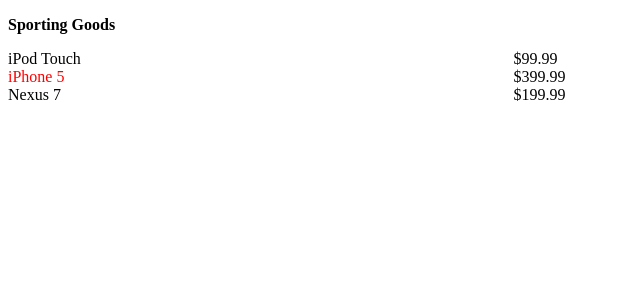
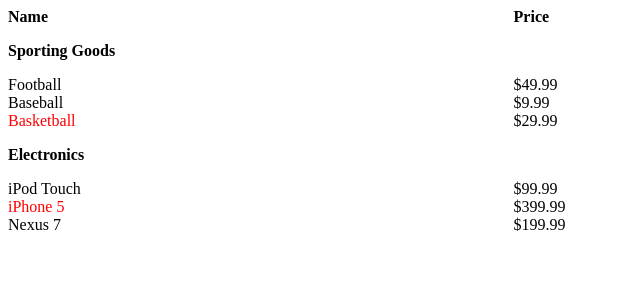
Before and after one commit to MinnieMinwoo/React_Study_searchable-product, a React (Create React App) app: page / in a window 1280 px wide. Shown: the top 300 px of the page, without its empty margins (0-640 px from the left). Built offline with nearby package versions, Linux system fonts and the light colour scheme.

Commit message:
add ProductTable

```diff
--- a/src/App.js
+++ b/src/App.js
@@ -1,7 +1,24 @@
-import ProductCategoryRow from "./components/ProductTable/ProductCategoryRow.js";
+import ProductTable from "./components/ProductTable/ProductTable.js";
 
-function App() {
 let json = [
+    {
+        category: "Sporting Goods",
+        price: "$49.99",
+        stocked: true,
+        name: "Football",
+    },
+    {
+        category: "Sporting Goods",
+        price: "$9.99",
+        stocked: true,
+        name: "Baseball",
+    },
+    {
+        category: "Sporting Goods",
+        price: "$29.99",
+        stocked: false,
+        name: "Basketball",
+    },
     {
         category: "Electronics",
         price: "$99.99",
@@ -21,9 +38,11 @@
         name: "Nexus 7",
     },
 ];
+
+function App() {
     return (
         <div className="App">
-            <ProductCategoryRow data={json} />
+            <ProductTable json={json} />
         </div>
     );
 }
--- a/src/components/ProductTable/ProductCategoryRow.js
+++ b/src/components/ProductTable/ProductCategoryRow.js
@@ -3,13 +3,12 @@
 import PropTypes from "prop-types";
 
 function ProductCategoryRow({ data }) {
-    console.log(data);
     return (
         <div>
-            <p className={styles.title}>Sporting Goods</p>
+            <p className={styles.title}>{data[0].category}</p>
             {data.map((product) => (
                 <ProductRow
-                    id={product.name}
+                    key={product.name}
                     name={product.name}
                     price={product.price}
                     stocked={product.stocked}
--- a/src/components/ProductTable/ProductRow.js
+++ b/src/components/ProductTable/ProductRow.js
@@ -17,7 +17,7 @@
 ProductRow.propTypes = {
     name: PropTypes.string.isRequired,
     stocked: PropTypes.bool.isRequired,
-    price: PropTypes.number.isRequired,
+    price: PropTypes.string.isRequired,
 };
 
 export default ProductRow;
--- a/src/components/ProductTable/ProductTable.js
+++ b/src/components/ProductTable/ProductTable.js
@@ -0,0 +1,22 @@
+import ProductCategoryRow from "./ProductCategoryRow.js";
+import jsonSort from "../../jsonSort.js";
+import styles from "./ProductTable.module.css";
+
+function ProductTable({ json }) {
+    const jsonList = jsonSort(json);
+    return (
+        <div>
+            <div className={styles.productTable}>
+                <span className={styles.name}>Name</span>
+                <span className={styles.price}>Price</span>
+            </div>
+            {jsonList.map((jsonData) => (
+                <ProductCategoryRow
+                    key={jsonData[0].category}
+                    data={jsonData}
+                />
+            ))}
+        </div>
+    );
+}
+export default ProductTable;
--- /dev/null
+++ b/src/components/ProductTable/ProductTable.module.css
@@ -0,0 +1,13 @@
+.productTable {
+    display: flex;
+    font-weight: bold;
+}
+
+.name {
+    flex-grow: 0;
+    flex-basis: 40%;
+}
+
+.price {
+    flex-grow: 1;
+}
--- /dev/null
+++ b/src/jsonSort.js
@@ -0,0 +1,22 @@
+function jsonSort(jsonList) {
+    if (jsonList === [null]) {
+        return;
+    }
+    let jsonArray = [];
+    for (let element of jsonList) {
+        for (let i = 0; i < jsonArray.length + 1; i++) {
+            if (jsonArray === [] || i === jsonArray.length) {
+                jsonArray.push([]);
+                jsonArray[jsonArray.length - 1].push(element);
+                break;
+            }
+            if (element.category === jsonArray[i][0].category) {
+                jsonArray[i].push(element);
+                break;
+            }
+        }
+    }
+    return jsonArray;
+}
+
+export default jsonSort;
```
Lines whose indentation alone changed are shown as unchanged.
